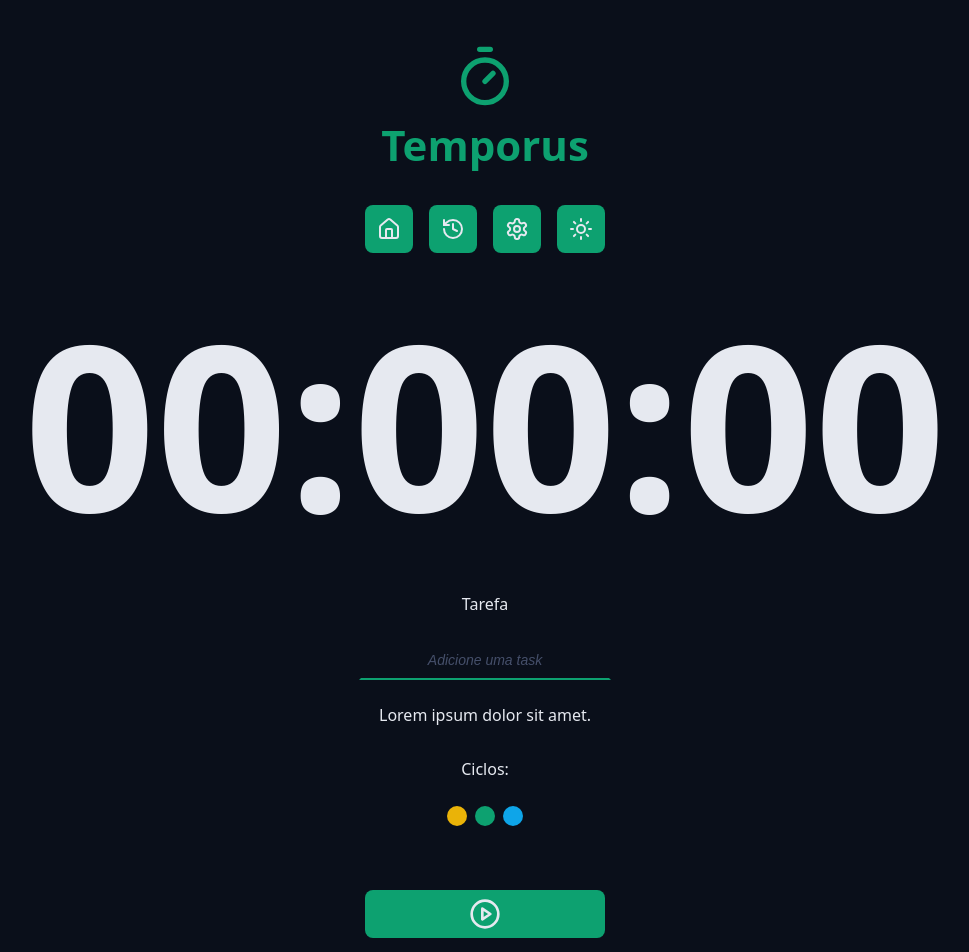
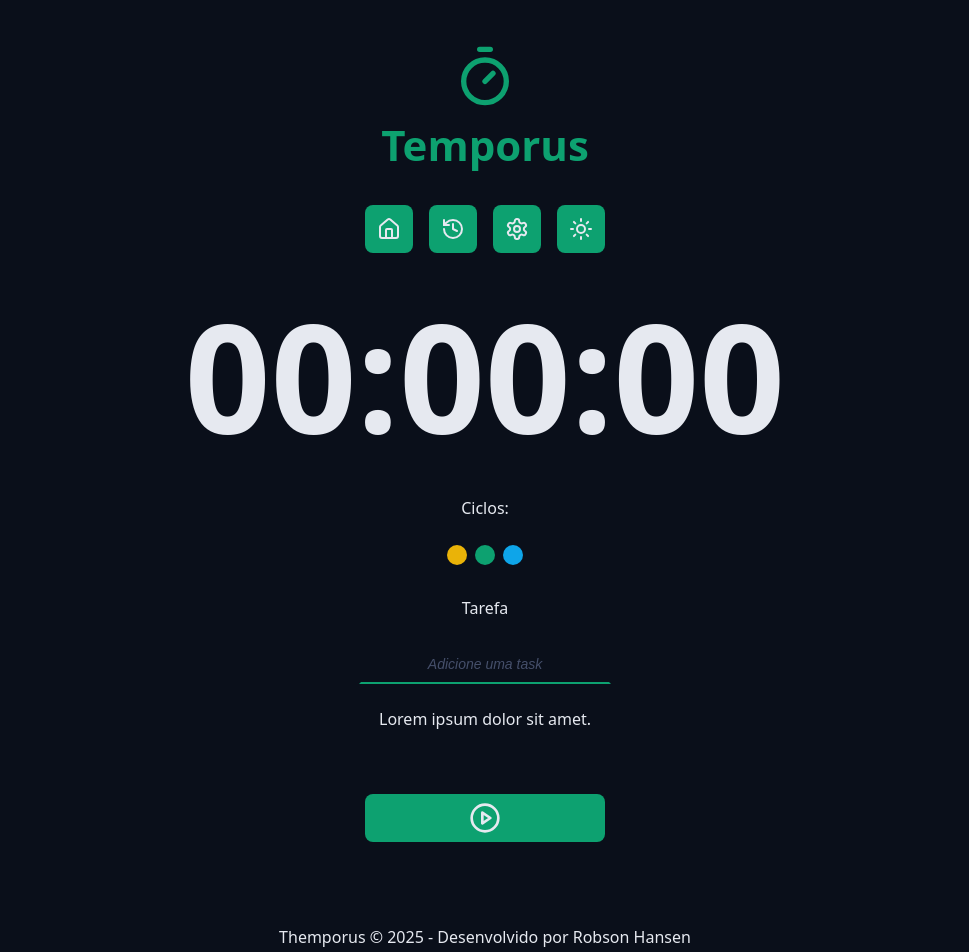
Before and after one commit to robsonhansen/temporus, a React (Vite) app: page / in a window 1280 px wide. Shown: the top 952 px of the page, without its empty margins (155-1124 px from the left). Built offline with nearby package versions, Linux system fonts and the light colour scheme.

Commit message:
Fead: Pages criadas

```diff
--- a/src/App.tsx
+++ b/src/App.tsx
@@ -1,41 +1,9 @@
 // Todas as funções e comentários deste arquivo devem estar em português do Brasil.
-import { Container } from "./components/Container";
-import { CountDown } from "./components/CountDown";
-import { Forms } from "./components/Forms";
-import { Logo } from "./components/Logo";
-import { Menu } from "./components/Menu";
-import { Cycles } from "./components/Cycles";
-import { DefaultButton } from "./components/DefaultButton";
-import { Footer } from "./components/Footer";
+import { Home } from "./pages/Home";
 
 import "./styles/global.css";
 import "./styles/theme.css";
-import { PlayCircleIcon } from "lucide-react";
 
 export function App() {
-  return (
-    <>
-      <Container>
-        <Logo />
-      </Container>
-      <Container>
-        <Menu />
-      </Container>
-      <Container>
-        <CountDown />
-      </Container>
-      <Container>
-        <Forms />
-      </Container>
-      <Container>
-        <Cycles />
-      </Container>
-      <Container>
-        <DefaultButton icon={<PlayCircleIcon />} />
-      </Container>
-      <Container>
-        <Footer />
-      </Container>
-    </>
-  );
+  return <Home />;
 }
--- a/src/components/Container/styles.module.css
+++ b/src/components/Container/styles.module.css
@@ -8,5 +8,6 @@
   display: flex;
   align-items: center;
   justify-content: center;
+  flex-direction: column;
   gap: 3.2rem;
 }
--- a/src/components/CountDown/styles.module.css
+++ b/src/components/CountDown/styles.module.css
@@ -1,5 +1,5 @@
 .countDown {
-  font-size: clamp(6.5rem, 18vw, 32rem);
+  font-size: clamp(6.5rem, 18vw, 15rem);
   font-weight: bold;
   color: var(--primary-color);
   text-align: center;
--- /dev/null
+++ b/src/components/MainForm/index.tsx
@@ -0,0 +1,16 @@
+import { Cycles } from "../Cycles";
+import { DefaultButton } from "../DefaultButton";
+import { Forms } from "../Forms";
+import { PlayCircleIcon } from "lucide-react";
+
+import style from "./style.module.css";
+
+export function MainForm() {
+  return (
+    <div className={style.mainForm}>
+      <Cycles />
+      <Forms />
+      <DefaultButton icon={<PlayCircleIcon />} />
+    </div>
+  );
+}
--- /dev/null
+++ b/src/components/MainForm/style.module.css
@@ -0,0 +1,8 @@
+.mainForm {
+  display: flex;
+  flex-direction: column;
+  align-items: center;
+  justify-content: center;
+  width: 100%;
+  gap: 3.2rem;
+}
--- a/src/components/Menu/index.tsx
+++ b/src/components/Menu/index.tsx
@@ -1,11 +1,14 @@
 import style from "./styles.module.css";
-import { SettingsIcon, HouseIcon, HistoryIcon, SunIcon } from "lucide-react";
+import { SettingsIcon, HouseIcon, HistoryIcon, SunIcon, MoonIcon } from "lucide-react";
 import { useState, useEffect } from "react";
 
 type AvailableThemes = "dark" | "light";
 
 export function Menu() {
-  const [theme, setTheme] = useState<AvailableThemes>("dark");
+  const [theme, setTheme] = useState<AvailableThemes>(() => {
+    const storedTheme = localStorage.getItem("theme");
+    return (storedTheme as AvailableThemes) || "dark";
+  });
 
   const toggleTheme = (event: React.MouseEvent<HTMLAnchorElement, MouseEvent>) => {
     event.preventDefault();
@@ -18,6 +21,7 @@ export function Menu() {
 
   useEffect(() => {
     document.documentElement.setAttribute("data-theme", theme);
+    localStorage.setItem("theme", theme);
   }, [theme]);
 
   return (
@@ -32,7 +36,7 @@ export function Menu() {
         <SettingsIcon />
       </a>
       <a href="/" className={style.menuLink} aria-label="Tema" title="Mudar tema" onClick={toggleTheme}>
-        <SunIcon />
+        {theme === "dark" ? <SunIcon /> : <MoonIcon />}
       </a>
     </nav>
   );
--- /dev/null
+++ b/src/pages/Home/index.tsx
@@ -0,0 +1,17 @@
+import { MainTemplate } from "../../templates/MainTemplate";
+import { Container } from "../../components/Container";
+import { CountDown } from "../../components/CountDown";
+import { MainForm } from "../../components/MainForm";
+
+export function Home() {
+  return (
+    <MainTemplate>
+      <Container>
+        <CountDown />
+      </Container>
+      <Container>
+        <MainForm />
+      </Container>
+    </MainTemplate>
+  );
+}
--- /dev/null
+++ b/src/templates/MainTemplate/index.tsx
@@ -0,0 +1,26 @@
+// Todas as funções e comentários deste arquivo devem estar em português do Brasil.
+import { Container } from "../../components/Container";
+import { Logo } from "../../components/Logo";
+import { Menu } from "../../components/Menu";
+import { Footer } from "../../components/Footer";
+
+type MainTemplateProps = {
+  children: React.ReactNode;
+};
+
+export function MainTemplate({ children }: MainTemplateProps) {
+  return (
+    <>
+      <Container>
+        <Logo />
+      </Container>
+      <Container>
+        <Menu />
+      </Container>
+      {children}
+      <Container>
+        <Footer />
+      </Container>
+    </>
+  );
+}
```
Also changed, not shown: src/pages/NotFound/index.tsx (added, +13 -0 lines).
